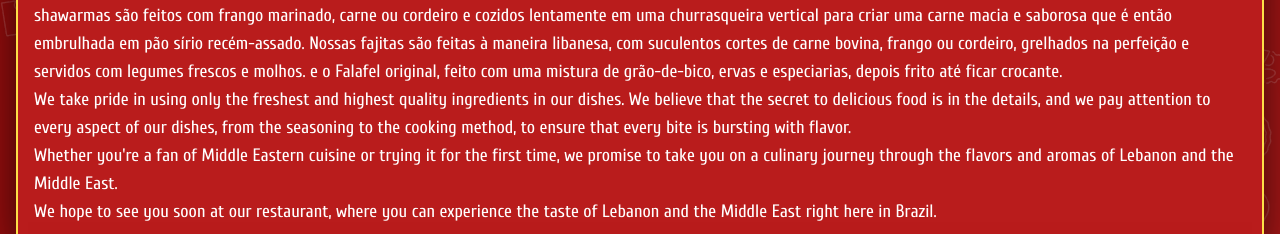
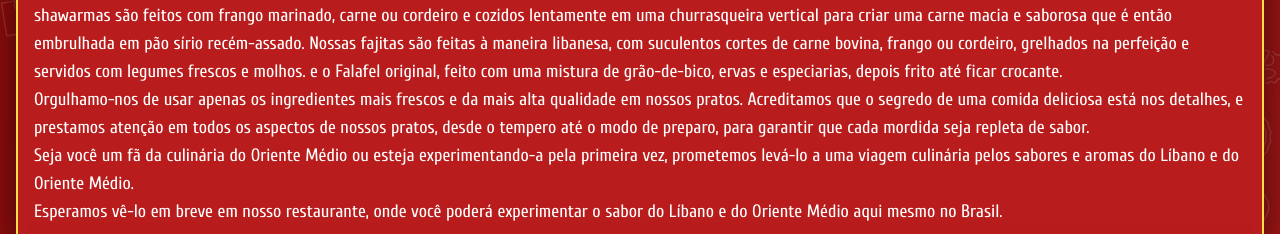
Before and after one commit to AliAbbara/o-gosto-de-beirute, a React (Create React App) app: page /about-us in a window 1280 px wide. Shown: the part 513-747 px from the top of the page. Built offline with nearby package versions, Linux system fonts and the light colour scheme; no server answers.

Commit message:
Translated About page

```diff
--- a/src/pages/main/AboutUs.jsx
+++ b/src/pages/main/AboutUs.jsx
@@ -51,20 +51,21 @@ function AboutUs({ setLoading }) {
           ervas e especiarias, depois frito até ficar crocante.
         </p>
         <p>
-          We take pride in using only the freshest and highest quality
-          ingredients in our dishes. We believe that the secret to delicious
-          food is in the details, and we pay attention to every aspect of our
-          dishes, from the seasoning to the cooking method, to ensure that every
-          bite is bursting with flavor.
+          Orgulhamo-nos de usar apenas os ingredientes mais frescos e da mais
+          alta qualidade em nossos pratos. Acreditamos que o segredo de uma
+          comida deliciosa está nos detalhes, e prestamos atenção em todos os
+          aspectos de nossos pratos, desde o tempero até o modo de preparo, para
+          garantir que cada mordida seja repleta de sabor.
         </p>
         <p>
-          Whether you're a fan of Middle Eastern cuisine or trying it for the
-          first time, we promise to take you on a culinary journey through the
-          flavors and aromas of Lebanon and the Middle East.
+          Seja você um fã da culinária do Oriente Médio ou esteja
+          experimentando-a pela primeira vez, prometemos levá-lo a uma viagem
+          culinária pelos sabores e aromas do Líbano e do Oriente Médio.
         </p>
         <p>
-          We hope to see you soon at our restaurant, where you can experience
-          the taste of Lebanon and the Middle East right here in Brazil.
+          Esperamos vê-lo em breve em nosso restaurante, onde você poderá
+          experimentar o sabor do Líbano e do Oriente Médio aqui mesmo no
+          Brasil.
         </p>
       </div>
     </RingCard>
```
